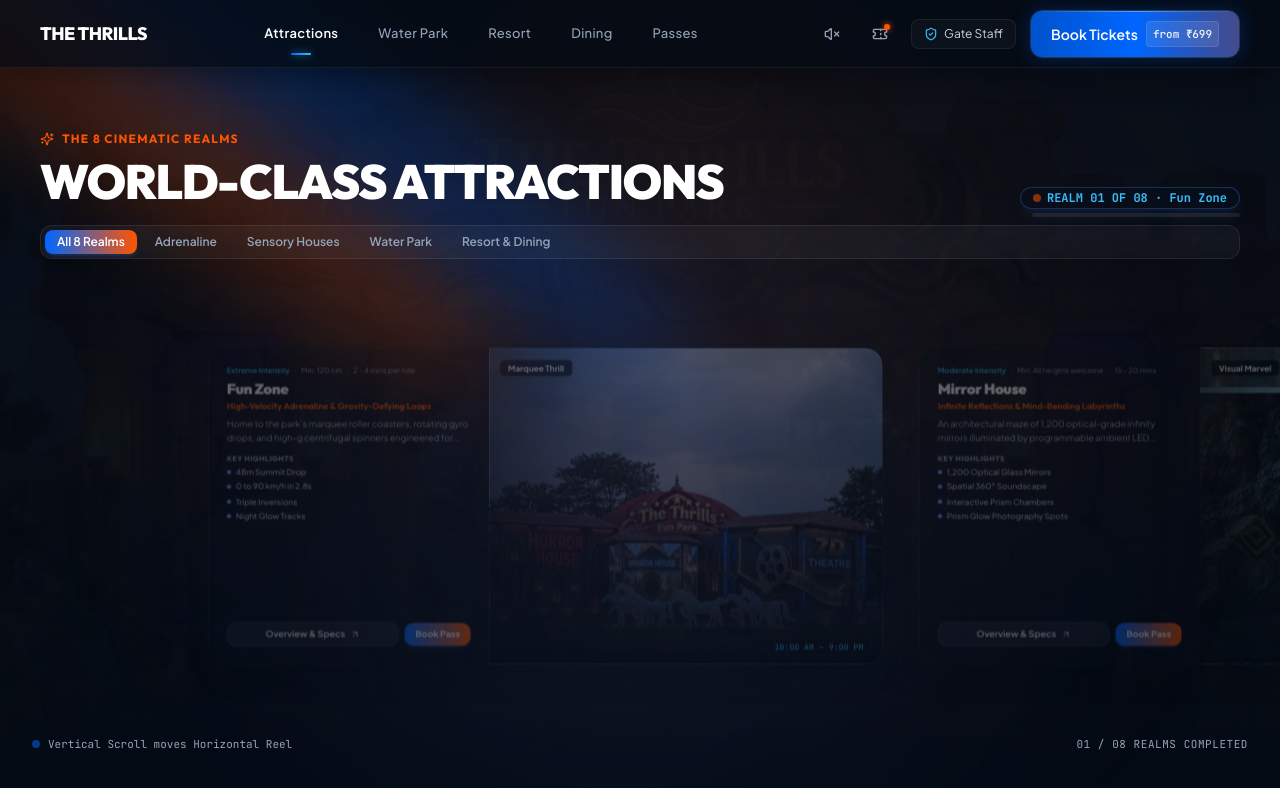
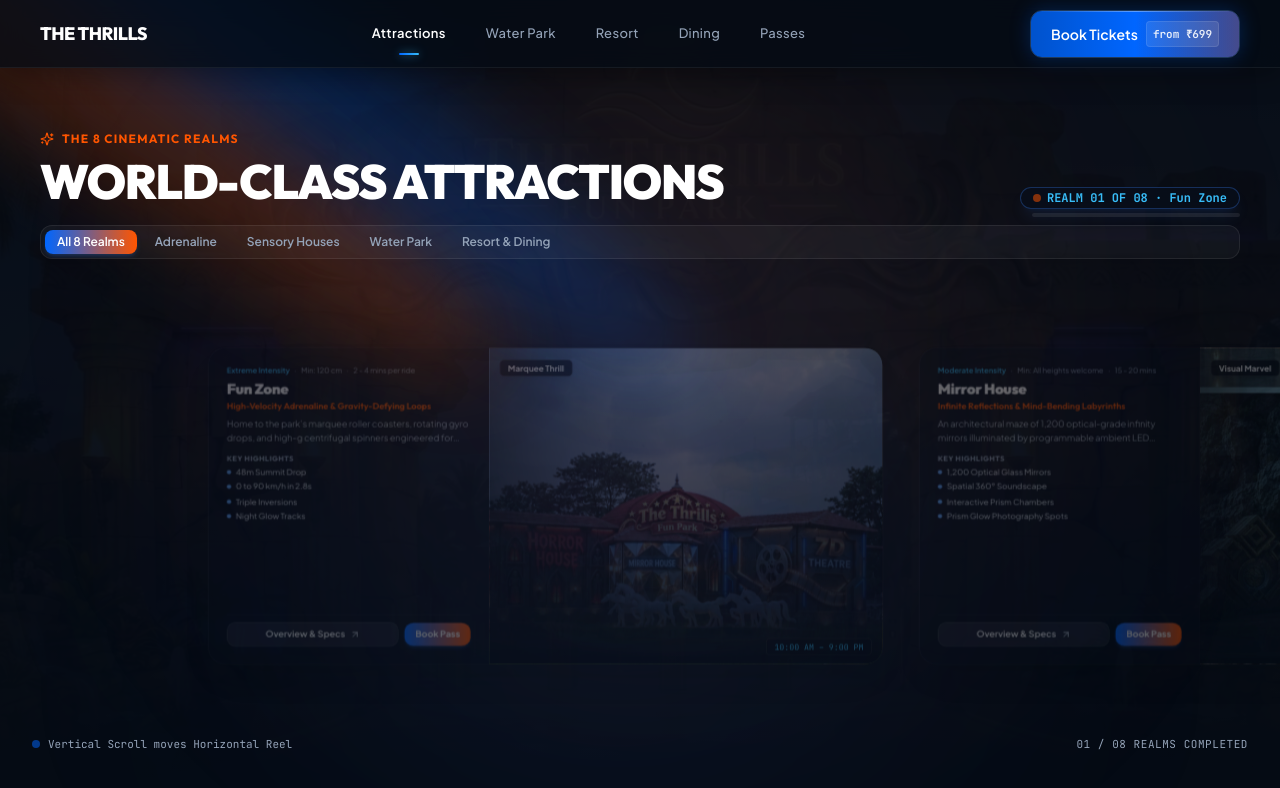
Before and after one commit to khrishChauhan/the-thrills, a Next.js app: page / in a window 1280 px wide. Shown: the top 788 px of the page. Built offline with nearby package versions, Linux system fonts and the light colour scheme.

Commit message:
feat: exaggerated passes parallax, visible promenade backdrop, and clean navbar header

```diff
--- a/src/components/Navbar.tsx
+++ b/src/components/Navbar.tsx
@@ -1,8 +1,7 @@
 "use client";
 
 import React, { useState, useEffect } from "react";
-import { Volume2, VolumeX, Ticket, ShieldCheck, Menu, X } from "lucide-react";
-import { soundEngine } from "@/utils/audio";
+import { Ticket, ShieldCheck, Menu, X } from "lucide-react";
 
 interface NavbarProps {
   onOpenBooking: (initialTierId?: string) => void;
@@ -17,7 +16,6 @@ export function Navbar({
   onOpenGateStaff,
   onSelectCategory,
 }: NavbarProps) {
-  const [isAudioPlaying, setIsAudioPlaying] = useState(false);
   const [mobileMenuOpen, setMobileMenuOpen] = useState(false);
   const [activeSection, setActiveSection] = useState("attractions");
 
@@ -34,11 +32,6 @@ export function Navbar({
     window.addEventListener("scroll", handleScroll, { passive: true });
     return () => window.removeEventListener("scroll", handleScroll);
   }, []);
-
-  const handleAudioToggle = () => {
-    const playing = soundEngine.toggle();
-    setIsAudioPlaying(playing);
-  };
 
   const handleNavClick = (sectionId: string, categoryFilter?: string) => {
     setMobileMenuOpen(false);
@@ -112,54 +105,8 @@ export function Navbar({
           </button>
         </nav>
 
-        {/* Right Cluster Controls */}
-        <div className="flex items-center gap-3.5 shrink-0">
-          {/* Atmosphere Sound Button */}
-          <button
-            onClick={handleAudioToggle}
-            title={
-              isAudioPlaying
-                ? "Mute ambient atmosphere sound"
-                : "Play luxury park atmosphere"
-            }
-            className={`p-2 rounded-lg transition-all border ${
-              isAudioPlaying
-                ? "text-sky-400 bg-sky-500/10 border-sky-500/30 shadow-[0_0_12px_rgba(56,189,248,0.3)]"
-                : "text-slate-400 hover:text-white hover:bg-white/[0.05] border-transparent hover:border-white/[0.08]"
-            }`}
-            aria-label="Toggle ambient atmosphere sound"
-          >
-            {isAudioPlaying ? (
-              <Volume2 className="w-4 h-4 animate-pulse" />
-            ) : (
-              <VolumeX className="w-4 h-4" />
-            )}
-            {isAudioPlaying && (
-              <span className="absolute -top-1 -right-1 w-2 h-2 rounded-full bg-sky-400 animate-ping" />
-            )}
-          </button>
-
-          {/* Ticket Notification Button */}
-          <button
-            onClick={onOpenPassViewer}
-            title="My Booked Digital Passes"
-            className="relative p-2 rounded-lg text-slate-400 hover:text-white hover:bg-white/[0.05] border border-transparent hover:border-white/[0.08] transition-all"
-            aria-label="View digital passes"
-          >
-            <Ticket className="w-4 h-4" />
-            <span className="absolute top-1.5 right-1.5 w-1.5 h-1.5 rounded-full bg-[#FF5500] shadow-[0_0_6px_#FF5500]" />
-          </button>
-
-          {/* Gate Staff Sleek Minimalist Ghost Pill */}
-          <button
-            onClick={onOpenGateStaff}
-            title="Gate Staff Terminal"
-            className="hidden lg:flex items-center gap-1.5 px-3 py-1.5 text-xs text-slate-300 hover:text-white bg-white/[0.03] hover:bg-white/[0.08] border border-white/[0.06] hover:border-white/[0.15] rounded-lg transition-all"
-          >
-            <ShieldCheck className="w-3.5 h-3.5 text-sky-400" />
-            <span>Gate Staff</span>
-          </button>
-
+        {/* Right Action Cluster */}
+        <div className="flex items-center gap-3 shrink-0">
           {/* Anodized Sapphire & Ember Flare CTA Button */}
           <button
             onClick={() => onOpenBooking()}
--- a/src/components/PassesSection.tsx
+++ b/src/components/PassesSection.tsx
@@ -118,26 +118,25 @@ export function PassesSection({ onSelectPass }: PassesSectionProps) {
     offset: ["start end", "end start"],
   });
 
-  // 1. Day Thrill Pass (Standard ₹699): moderate speed upward (60 -> -40)
-  const yStandard = useTransform(
+  // Left Card (Day Thrill Pass): Calm, steady motion
+  const leftCardY = useTransform(
     scrollYProgress,
     [0, 1],
-    isMobile ? [0, 0] : [60, -40]
+    isMobile ? [0, 0] : [40, -40]
   );
 
-  // 2. All-Access Ultra Pass (VIP ₹999): deeper parallax speed upward (130 -> -70)
-  // Visibly overtakes standard card during scroll
-  const yVip = useTransform(
+  // Right Card (All-Access Ultra Pass): Fast, pronounced acceleration
+  const rightCardY = useTransform(
     scrollYProgress,
     [0, 1],
-    isMobile ? [0, 0] : [130, -70]
+    isMobile ? [0, 0] : [130, -110]
   );
 
-  // Background Parallax for Passes Section
+  // Background Parallax Drift for Passes Section
   const bgY = useTransform(
     scrollYProgress,
     [0, 1],
-    isMobile ? ["0%", "0%"] : ["-15%", "15%"]
+    isMobile ? ["0%", "0%"] : ["-8%", "8%"]
   );
 
   const standardPass = PASSES[0];
@@ -149,17 +148,24 @@ export function PassesSection({ onSelectPass }: PassesSectionProps) {
       id="passes"
       className="py-28 sm:py-36 bg-[#050B14] relative overflow-hidden"
     >
-      {/* Background Parallax for Admission Passes */}
-      <div className="absolute inset-0 overflow-hidden pointer-events-none opacity-20 z-0">
-        <motion.div style={{ y: bgY }} className="relative w-full h-[130%] -top-[15%]">
+      {/* High-Visibility Parallax Background Backdrop */}
+      <div className="absolute inset-0 overflow-hidden pointer-events-none z-0">
+        {/* Parallax Image */}
+        <motion.div
+          style={{ y: bgY }}
+          className="relative w-full h-[125%] -top-[12%] will-change-transform"
+        >
           <Image
             src="/images/water-promenade.jpg"
-            alt="The Thrills Park Promenade"
+            alt="The Thrills Park Backdrop"
             fill
-            className="object-cover filter blur-[1px] brightness-75"
+            priority
+            className="object-cover filter brightness-90 contrast-105 opacity-40 lg:opacity-45"
           />
         </motion.div>
-        <div className="absolute inset-0 bg-gradient-to-b from-[#050B14] via-[#050B14]/85 to-[#050B14]" />
+        {/* Soft Luxury Vignette (Keeps text razor-sharp without blacking out the photo) */}
+        <div className="absolute inset-0 bg-gradient-to-b from-[#050B14] via-[#050B14]/60 to-[#050B14]" />
+        <div className="absolute inset-0 bg-radial from-transparent via-[#050B14]/40 to-[#050B14]/90" />
       </div>
 
       {/* Ambient Radial Backlights */}
@@ -193,11 +199,9 @@ export function PassesSection({ onSelectPass }: PassesSectionProps) {
           {standardPass && (
             <motion.div
               style={{
-                y: yStandard,
-                willChange: "transform",
-                transformStyle: "preserve-3d",
+                y: leftCardY,
               }}
-              className="h-full"
+              className="will-change-transform h-full"
             >
               <PricingCard
                 pass={standardPass}
@@ -210,11 +214,9 @@ export function PassesSection({ onSelectPass }: PassesSectionProps) {
           {vipPass && (
             <motion.div
               style={{
-                y: yVip,
-                willChange: "transform",
-                transformStyle: "preserve-3d",
+                y: rightCardY,
               }}
-              className="h-full"
+              className="will-change-transform h-full"
             >
               <PricingCard
                 pass={vipPass}
--- a/tailwind.config.js
+++ b/tailwind.config.js
@@ -18,6 +18,9 @@ module.exports = {
         },
         electric: "#0066FF",
         flare: "#FF5500",
+      },
+      backgroundImage: {
+        radial: "radial-gradient(var(--tw-gradient-stops))",
       },
       fontFamily: {
         sans: ["var(--font-jakarta)", "system-ui", "sans-serif"],
```
